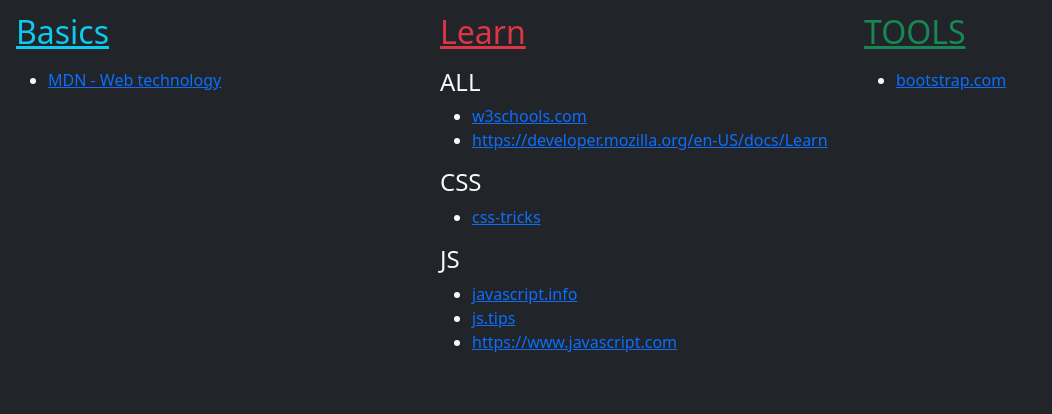
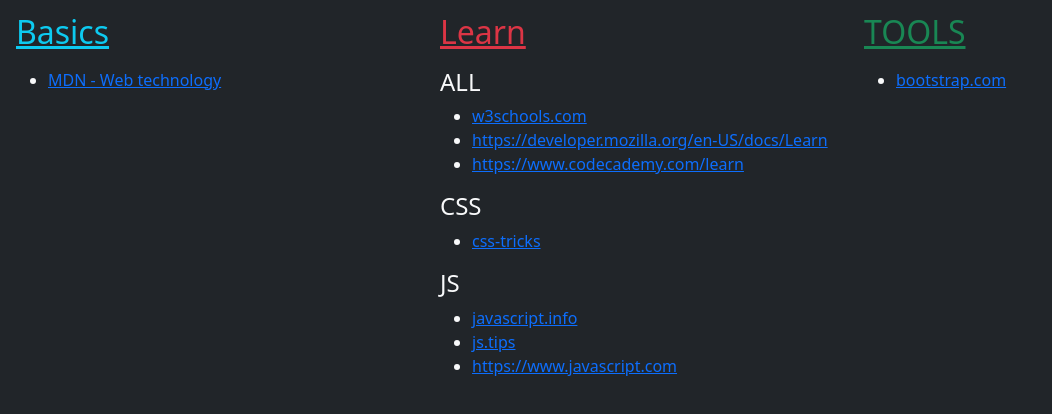
Before and after one commit to yavuz-emre/mywebsources, a plain HTML site: page index.html in a window 1280 px wide. Shown: the part 110-524 px from the top of the page, without its empty margins (0-1052 px from the left). Drawn offline with nearby package versions, Linux system fonts and the light colour scheme.

Commit message:
Update index.html

```diff
--- a/index.html
+++ b/index.html
@@ -50,6 +50,11 @@
                 https://developer.mozilla.org/en-US/docs/Learn
               </a>
             </li>
+            <li>
+              <a href="https://www.codecademy.com/learn" target="_blank">
+                https://www.codecademy.com/learn
+              </a>
+            </li>
           </ul>
           <h4 class="text-uppercase">css</h4>
           <ul>
```
